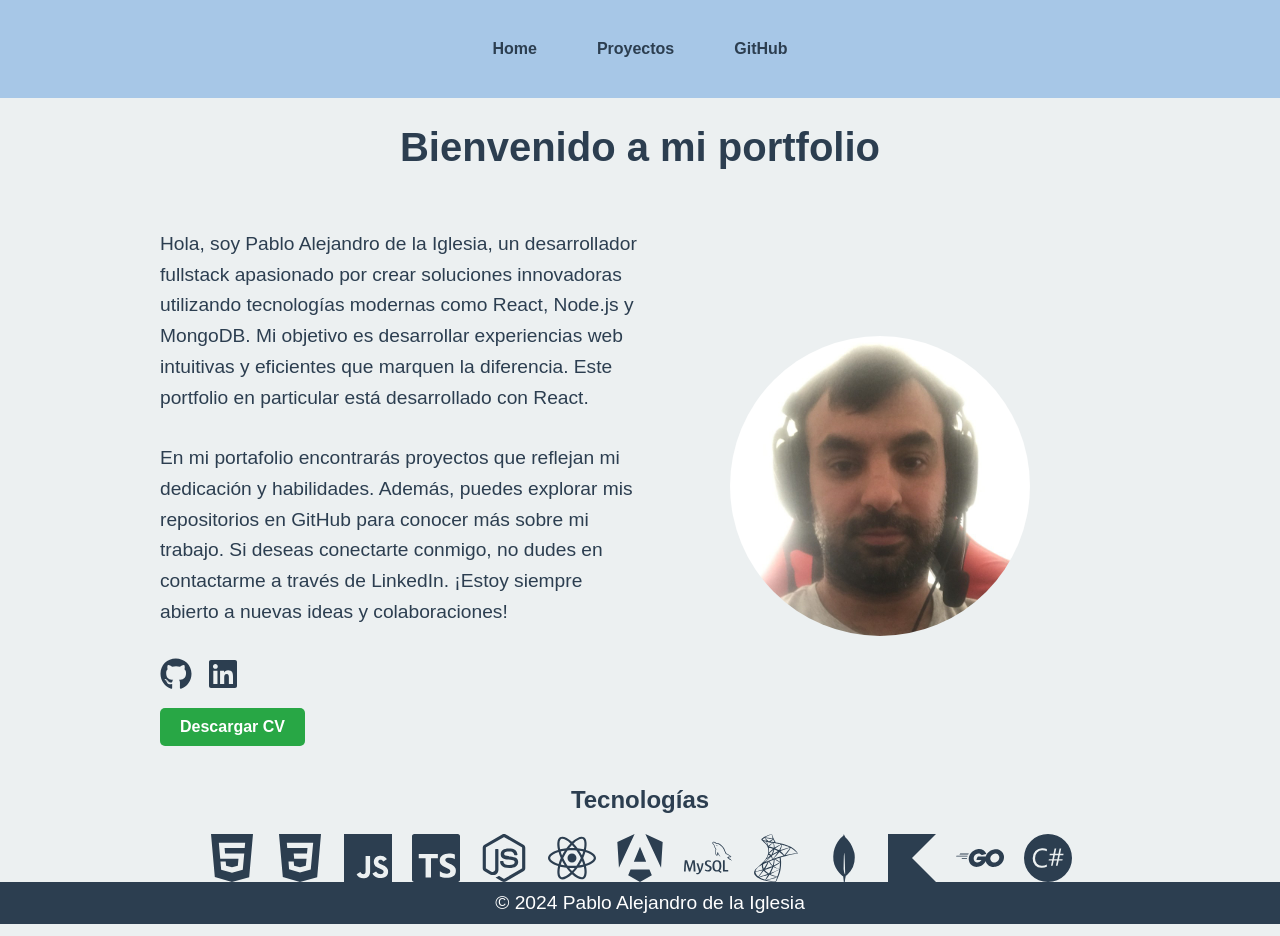
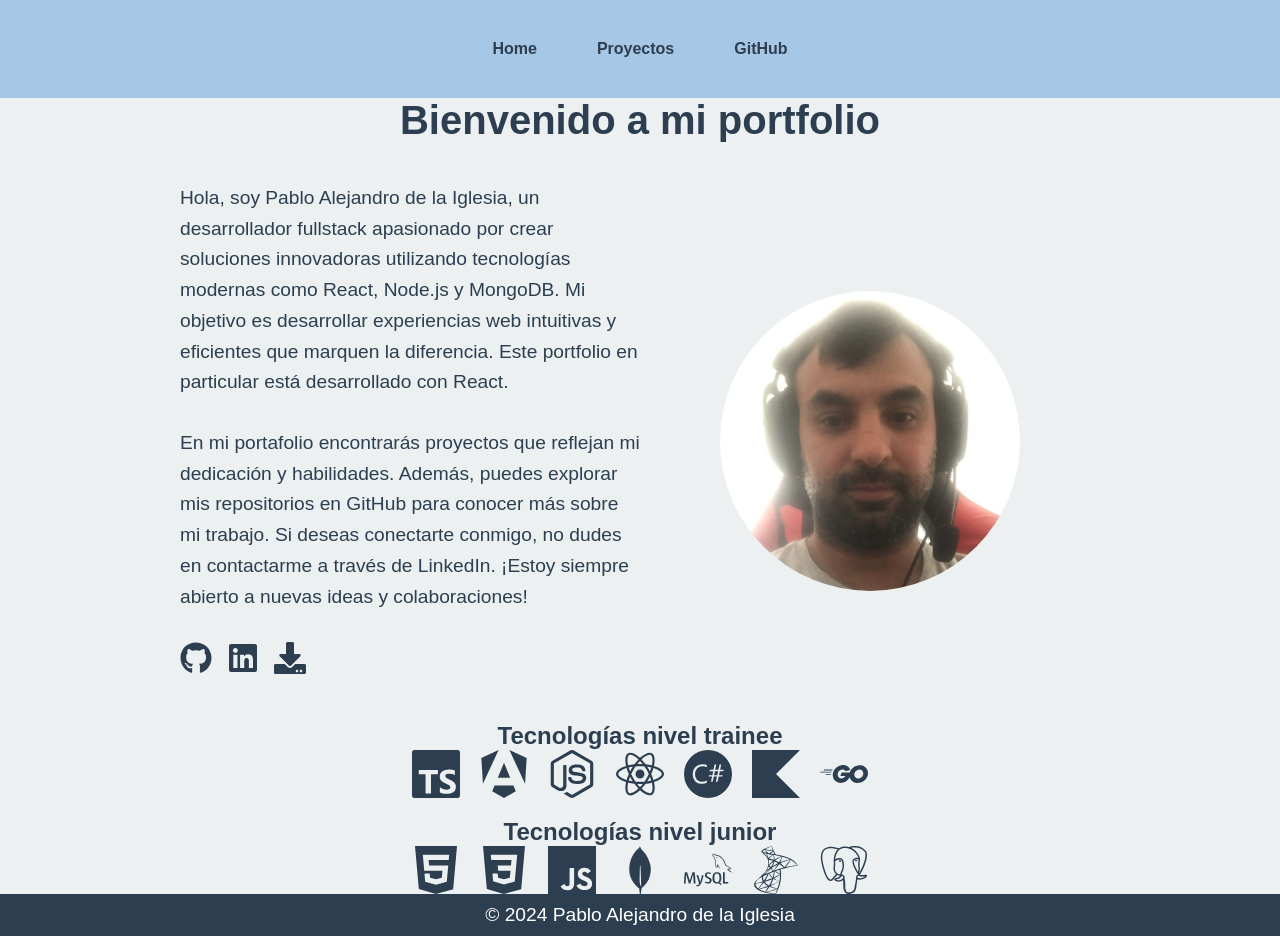
Before and after one commit to Lata1989/portfolio-entrega-programacion-3-coloquio, a React (Create React App) app: page / in a window 1280 px wide. Built offline with nearby package versions, Linux system fonts and the light colour scheme.

Commit message:
modificada las tecnologias

```diff
--- a/src/pages/Home.jsx
+++ b/src/pages/Home.jsx
@@ -1,5 +1,5 @@
 import React from 'react';
-import { FaGithub, FaLinkedin } from 'react-icons/fa';
+import { FaDownload, FaGithub, FaLinkedin } from 'react-icons/fa';
 import { SiJavascript, SiReact, SiNodedotjs, SiMongodb, SiHtml5, SiCss3, SiAngular, SiKotlin, SiGo, SiCsharp, SiMysql, SiPostgresql, SiMicrosoftsqlserver, SiTypescript } from 'react-icons/si'; // Iconos de lenguajes y tecnologías
 import cv from '../assets/cv/cv.pdf';
 import '../styles/home.css';
@@ -22,10 +22,9 @@ export const Home = () => {
                     <div className="social-icons">
                         <a href="https://github.com/Lata1989" target="_blank" rel="noopener noreferrer"><FaGithub /></a>
                         <a href="https://linkedin.com/in/pablo-alejandro-de-la-iglesia-84360b234/" target="_blank" rel="noopener noreferrer"><FaLinkedin /></a>
+                        <a href={cv} download="Pablo_Alejandro_de_la_Iglesia_CV.pdf"><FaDownload title='Download CV'></FaDownload></a>
+
                     </div>
-                    <a href={cv} download="Pablo_Alejandro_de_la_Iglesia_CV.pdf" className="download-cv">
-                        Descargar CV
-                    </a>
                 </div>
                 <div className="right-content">
                     <img src={foto} alt="Imagen de presentación" />
@@ -34,23 +33,31 @@ export const Home = () => {
 
             {/* Sección de tecnologías */}
             <div className="tech-logos">
-                <h2>Tecnologías</h2>
+                <h2>Tecnologías nivel trainee</h2>
+                <div className="tech-icons">
+                    <SiTypescript title="Typescript" />
+                    <SiAngular title="Angular" />
+                    <SiNodedotjs title="Node.js" />
+                    <SiReact title="React" />
+                    <SiCsharp title="C#" />
+                    <SiKotlin title="Kotlin" />
+                    <SiGo title="Go" />
+                </div>
+            </div>
+
+            <div className="tech-logos">
+                <h2>Tecnologías nivel junior</h2>
                 <div className="tech-icons">
                     <SiHtml5 title="HTML5" />
                     <SiCss3 title="CSS3" />
                     <SiJavascript title="JavaScript" />
-                    <SiTypescript title='Typescript'></SiTypescript>
-                    <SiNodedotjs title="Node.js" />
-                    <SiReact title="React" />
-                    <SiAngular title='Angular'></SiAngular>
-                    <SiMysql title='MySQL'></SiMysql>
-                    <SiMicrosoftsqlserver title='SQL Server'></SiMicrosoftsqlserver>
                     <SiMongodb title="MongoDB" />
-                    <SiKotlin title='Kotlin'></SiKotlin>
-                    <SiGo title='Go'></SiGo>
-                    <SiCsharp title='C#'></SiCsharp>
+                    <SiMysql title="MySQL" />
+                    <SiMicrosoftsqlserver title="SQL Server" />
+                    <SiPostgresql title="Postgres" />
                 </div>
             </div>
+
         </>
     );
 };
--- a/src/styles/home.css
+++ b/src/styles/home.css
@@ -1,3 +1,25 @@
+/* Definir las variables de color (opcional) */
+:root {
+    --color-primary: #59469d;
+    --color-accent: #643d67;
+    --color-text: #333;
+    --color-bg: #f4f4f4;
+}
+
+/* Estilos generales */
+* {
+    margin: 0;
+    padding: 0;
+    box-sizing: border-box;
+}
+
+body {
+    font-family: Arial, sans-serif;
+    background-color: var(--color-bg);
+    color: var(--color-text);
+}
+
+/* Título principal */
 h1 {
     font-size: 2.5rem;
     color: var(--color-primary);
@@ -6,6 +28,7 @@ h1 {
     /* Asegura que el título esté centrado */
 }
 
+/* Contenedor principal */
 .home {
     display: flex;
     justify-content: space-between;
@@ -18,6 +41,7 @@ h1 {
     /* Centra el contenedor */
 }
 
+/* Sección de la izquierda (texto y redes sociales) */
 .left-content {
     flex: 1;
     text-align: left;
@@ -37,6 +61,18 @@ h1 {
     margin-top: 20px;
 }
 
+.social-icons a {
+    font-size: 2rem;
+    color: var(--color-text);
+    text-decoration: none;
+    transition: color 0.3s ease;
+}
+
+.social-icons a:hover {
+    color: var(--color-accent);
+}
+
+/* Sección de la derecha (imagen) */
 .right-content {
     flex: 1;
     text-align: center;
@@ -50,16 +86,7 @@ h1 {
     margin-top: 20px;
 }
 
-.social-icons a {
-    font-size: 2rem;
-    color: var(--color-text);
-    text-decoration: none;
-}
-
-.social-icons a:hover {
-    color: var(--color-accent);
-}
-
+/* Sección de tecnologías */
 .tech-logos {
     text-align: center;
     margin-top: 20px;
@@ -84,6 +111,7 @@ h1 {
     /* Agrandar ícono al pasar el cursor */
 }
 
+/* Botón de descarga del CV */
 .download-cv {
     display: inline-block;
     margin-top: 10px;
@@ -100,8 +128,7 @@ h1 {
     background-color: #218838;
 }
 
-
-/* Responsive */
+/* Responsive: Para pantallas pequeñas */
 @media (max-width: 768px) {
     .home {
         flex-direction: column;
@@ -111,6 +138,7 @@ h1 {
 
     .left-content {
         text-align: center;
+        max-width: 100%;
     }
 
     .right-content {
@@ -127,5 +155,11 @@ h1 {
 
     .social-icons {
         flex-direction: column;
+        align-items: center;
+    }
+
+    .tech-icons {
+        font-size: 2rem;
+        gap: 15px;
     }
 }
```
